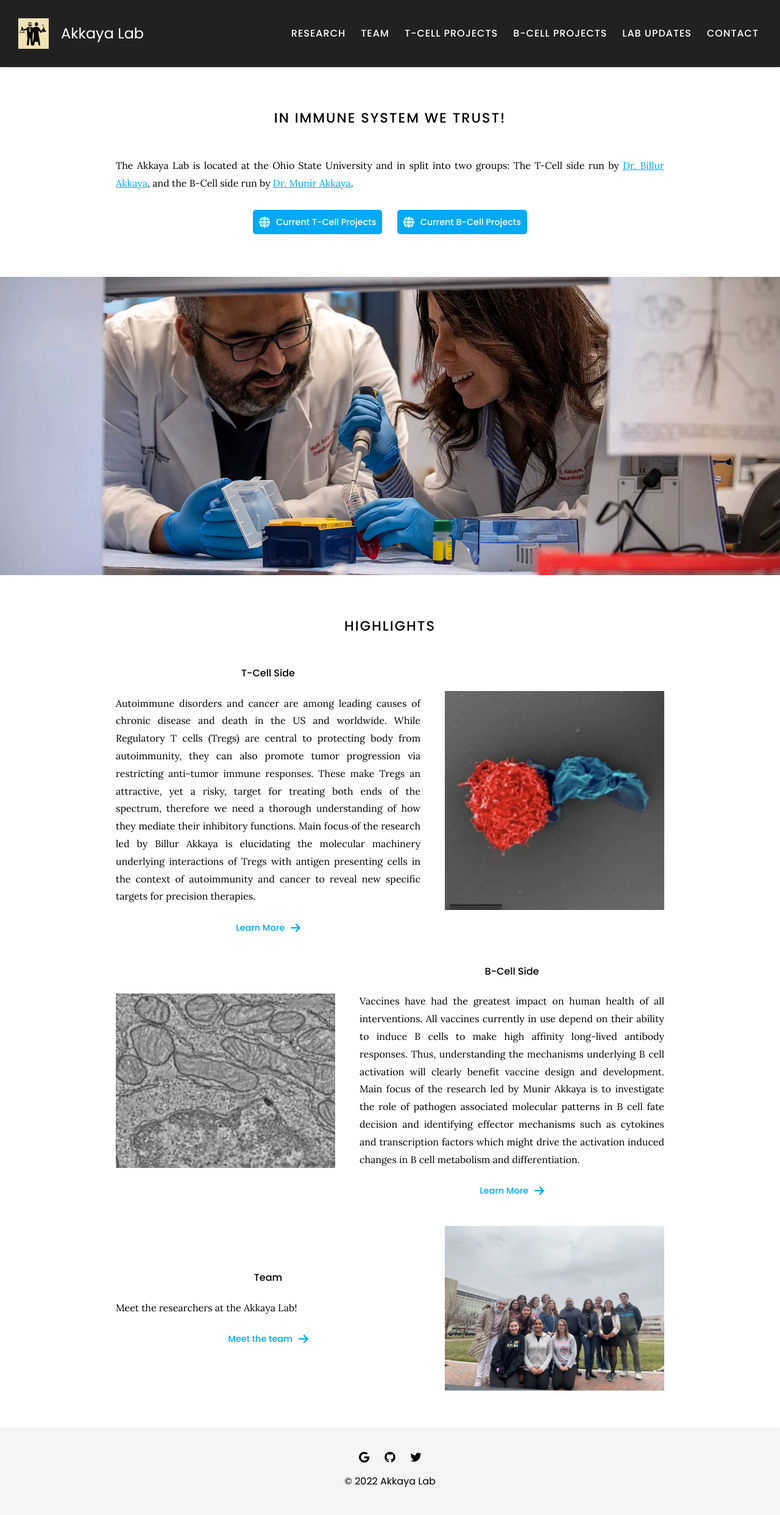
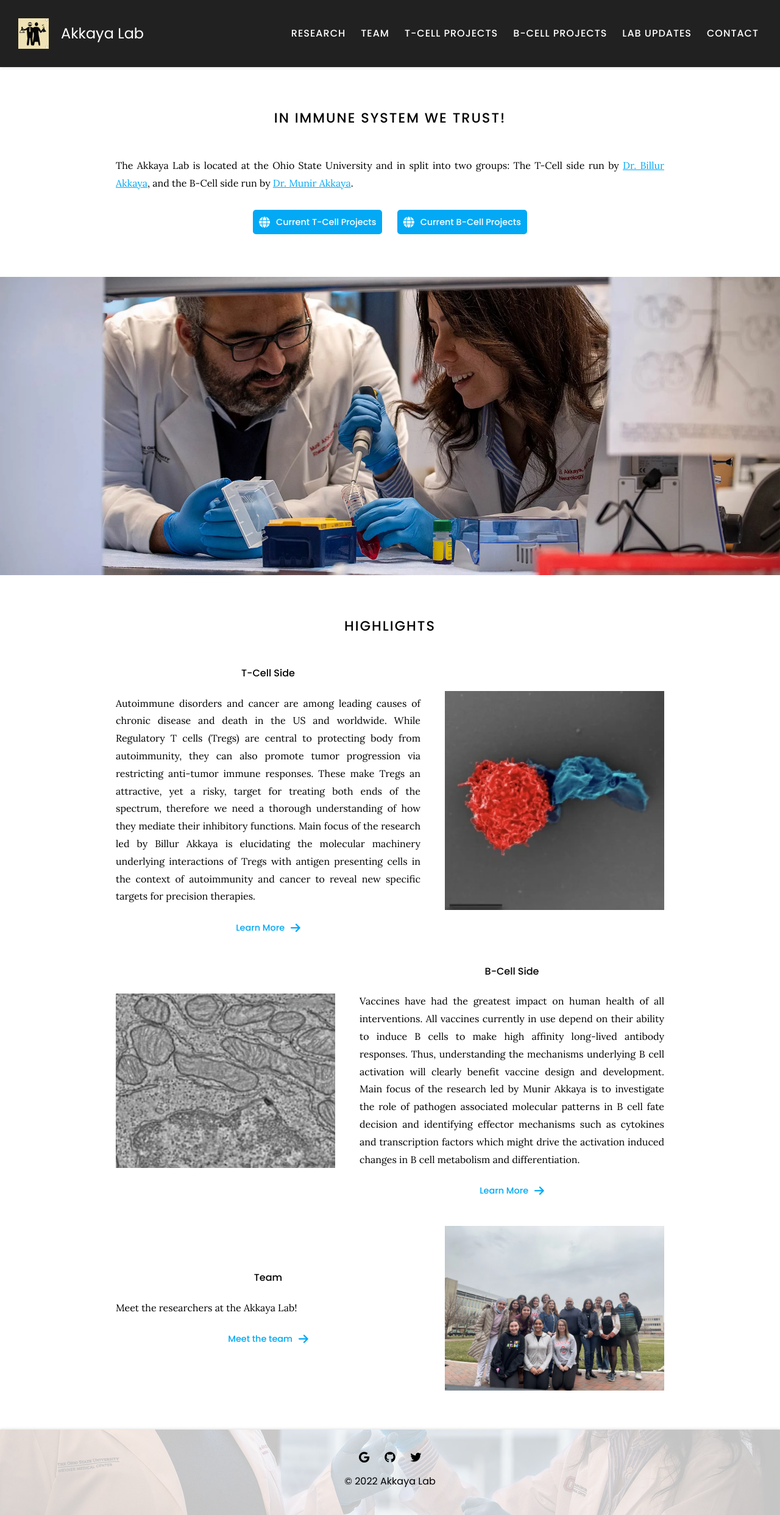
Before and after one commit to Harrisonthow/akkaya-lab, a Jekyll site: the page built from index.md, in a window 1280 px wide. Shown: the whole page at 61% size. Built offline with Jekyll 4.4.1, drawn with Linux system fonts in a browser that asks for light colours.

Commit message:
Update footer.html

```diff
--- a/_includes/footer.html
+++ b/_includes/footer.html
@@ -1,4 +1,4 @@
-<footer class="background" style="--background: url('{{/images/akkayabottom.webp}}')" data-dark="{{ dark }}">
+<footer class="background" style="--background: url('/images/akkayabottom.webp')" data-dark="{{ dark }}">
 
   <!--
   <div class="footer_row">
```
